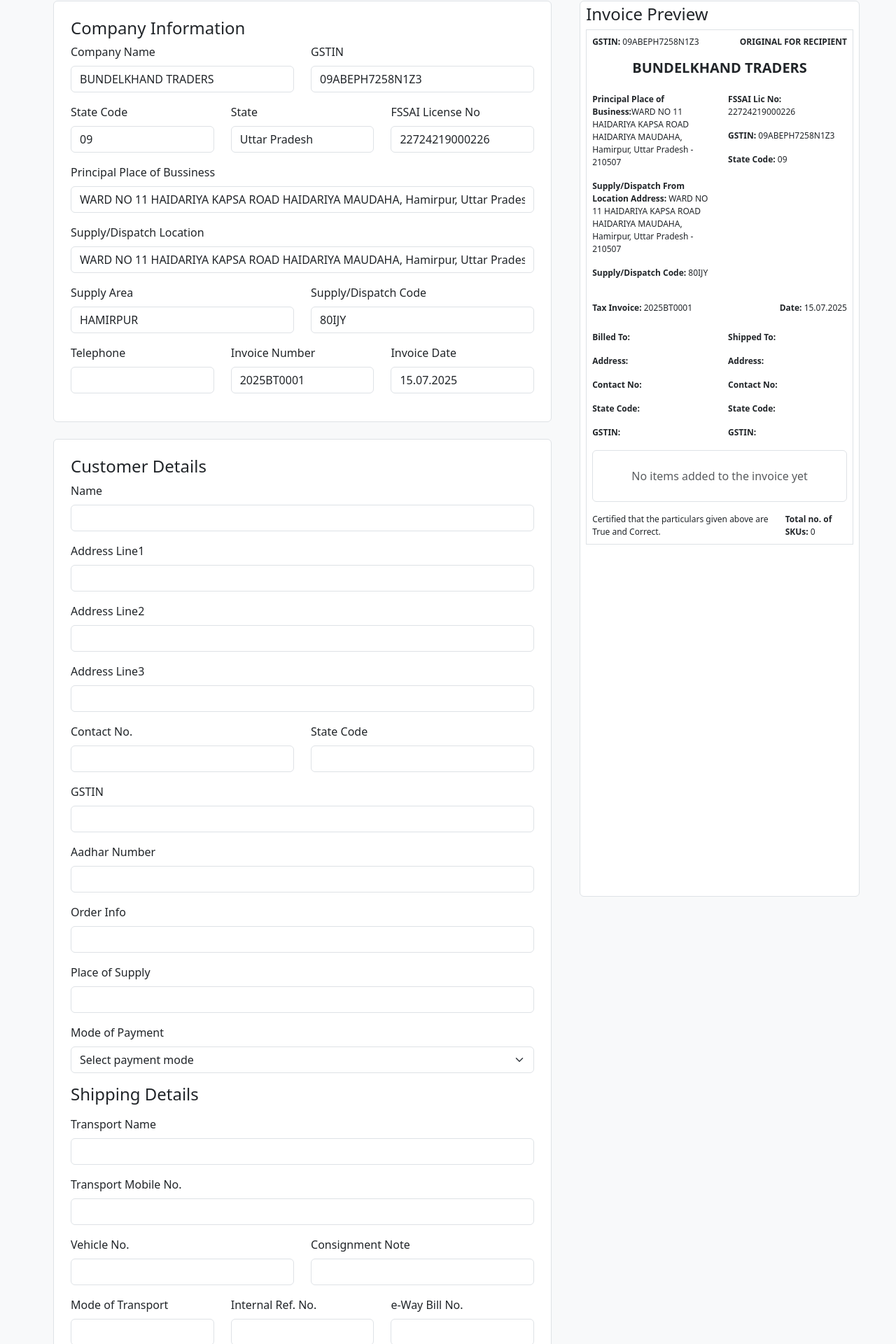
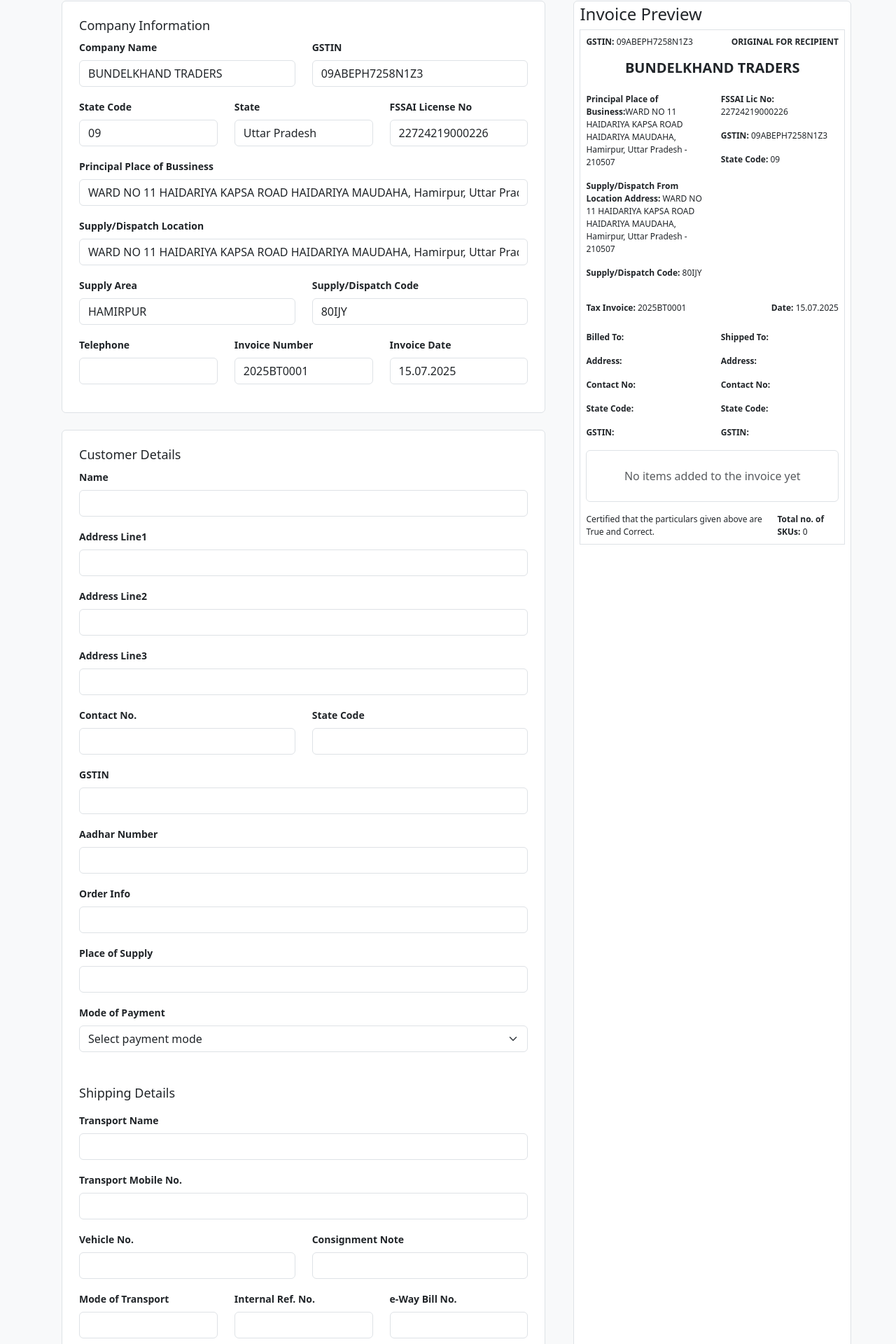
Before and after one commit to divyanshchoubeybiodata/bill-generator-task, a React (Vite) app: page / in a window 1280 px wide. Shown: the part 89-2009 px from the top of the page at 70% size. Built offline with nearby package versions, Linux system fonts and the light colour scheme.

Commit message:
Update 1

```diff
--- a/src/App.jsx
+++ b/src/App.jsx
@@ -516,7 +516,7 @@
   const [searchTerm, setSearchTerm] = useState("");
   const [selectedProduct, setSelectedProduct] = useState(null);
   const [formData, setFormData] = useState({ Quantity: 1 });
-  const [cart, setCart] = useState([]); // Store multiple added products
+  const [cart, setCart] = useState([]);
 
   const invoiceRef = useRef();
 
@@ -628,17 +628,17 @@
 
   return (
     <>
-      <div className="bg-light w-100 h-100">
+      <div className="container-fluid bg-light w-full h-100">
         <h3 className="text-center pt-4 fw-bolder">Sales Invoice Generator</h3>
 
         <div className="main  mx-5 ">
           <section className="container-fluid mt-4 mx-3">
             <form className="p-4 border rounded bg-white mb-4 ">
-              <h4>Company Information</h4>
+              <h4 style={{fontSize:"18px" }} className="b">Company Information</h4>
 
               <div className="row mb-3">
                 <div className="col-md-6">
-                  <label className="form-label">Company Name</label>
+                  <label className="form-label" style={{fontSize:"14px", fontWeight:600 }}>Company Name</label>
                   <input
                     type="text"
                     className="form-control"
@@ -647,7 +647,7 @@
                   />
                 </div>
                 <div className="col-md-6">
-                  <label className="form-label">GSTIN</label>
+                  <label className="form-label" style={{fontSize:"14px", fontWeight:600 }}>GSTIN</label>
                   <input
                     type="text"
                     className="form-control"
@@ -659,7 +659,7 @@
 
               <div className="row mb-3">
                 <div className="col-md-4">
-                  <label className="form-label">State Code</label>
+                  <label className="form-label" style={{fontSize:"14px", fontWeight:600 }}>State Code</label>
                   <input
                     type="text"
                     className="form-control"
@@ -668,7 +668,7 @@
                   />
                 </div>
                 <div className="col-md-4">
-                  <label className="form-label">State</label>
+                  <label className="form-label" style={{fontSize:"14px", fontWeight:600 }}>State</label>
                   <input
                     type="text"
                     className="form-control"
@@ -677,7 +677,7 @@
                   />
                 </div>
                 <div className="col-md-4">
-                  <label className="form-label">FSSAI License No</label>
+                  <label className="form-label" style={{fontSize:"14px", fontWeight:600 }}>FSSAI License No</label>
                   <input
                     type="text"
                     className="form-control"
@@ -688,7 +688,7 @@
               </div>
 
               <div className="mb-3">
-                <label className="form-label">
+                <label className="form-label" style={{fontSize:"14px", fontWeight:600 }}>
                   Principal Place of Bussiness
                 </label>
                 <input
@@ -700,7 +700,7 @@
               </div>
 
               <div className="mb-3">
-                <label className="form-label">Supply/Dispatch Location</label>
+                <label className="form-label" style={{fontSize:"14px", fontWeight:600 }}>Supply/Dispatch Location</label>
                 <input
                   type="text"
                   className="form-control"
@@ -711,7 +711,7 @@
 
               <div className="row mb-3">
                 <div className="col-md-6">
-                  <label className="form-label">Supply Area </label>
+                  <label className="form-label" style={{fontSize:"14px", fontWeight:600 }}>Supply Area </label>
                   <input
                     type="text"
                     className="form-control"
@@ -720,7 +720,7 @@
                   />
                 </div>
                 <div className="col-md-6">
-                  <label className="form-label">Supply/Dispatch Code</label>
+                  <label className="form-label" style={{fontSize:"14px", fontWeight:600 }}>Supply/Dispatch Code</label>
                   <input
                     type="text"
                     className="form-control"
@@ -732,11 +732,11 @@
 
               <div className="row mb-3">
                 <div className="col-md-4">
-                  <label className="form-label">Telephone</label>
-                  <input type="number" className="form-control" />
+                  <label className="form-label" style={{fontSize:"14px", fontWeight:600 }}>Telephone</label>
+                  <input type="tel" className="form-control" />
                 </div>
                 <div className="col-md-4">
-                  <label className="form-label">Invoice Number</label>
+                  <label className="form-label" style={{fontSize:"14px", fontWeight:600 }}>Invoice Number</label>
                   <input
                     type="text"
                     className="form-control"
@@ -745,7 +745,7 @@
                   />
                 </div>
                 <div className="col-md-4">
-                  <label className="form-label">Invoice Date</label>
+                  <label className="form-label"style={{fontSize:"14px", fontWeight:600 }}>Invoice Date</label>
                   <input
                     type="text"
                     className="form-control"
@@ -757,10 +757,10 @@
             </form>
 
             <form className="p-4 border rounded bg-white mb-4 ">
-              <h4>Customer Details</h4>
+              <h4 style={{fontSize:"18px" }}>Customer Details</h4>
 
               <div className="mb-3">
-                <label className="form-label">Name</label>
+                <label className="form-label" style={{fontSize:"14px", fontWeight:600 }}>Name</label>
                 <input
                   type="text"
                   className="form-control"
@@ -770,7 +770,7 @@
               </div>
 
               <div className="mb-3">
-                <label className="form-label">Address Line1</label>
+                <label className="form-label" style={{fontSize:"14px", fontWeight:600 }}>Address Line1</label>
                 <input
                   type="text"
                   className="form-control"
@@ -780,7 +780,7 @@
               </div>
 
               <div className="mb-3">
-                <label className="form-label">Address Line2</label>
+                <label className="form-label" style={{fontSize:"14px", fontWeight:600 }}>Address Line2</label>
                 <input
                   type="text"
                   className="form-control"
@@ -790,7 +790,7 @@
               </div>
 
               <div className="mb-3">
-                <label className="form-label">Address Line3</label>
+                <label className="form-label" style={{fontSize:"14px", fontWeight:600 }}>Address Line3</label>
                 <input
                   type="text"
                   className="form-control"
@@ -801,16 +801,16 @@
 
               <div className="row mb-3">
                 <div className="col-md-6">
-                  <label className="form-label">Contact No.</label>
+                  <label className="form-label" style={{fontSize:"14px", fontWeight:600 }}>Contact No.</label>
                   <input
-                    type="text"
+                    type="tel"
                     className="form-control"
                     onChange={(e) => setContactNo(e.target.value)}
                     value={ContactNo}
                   />
                 </div>
                 <div className="col-md-6">
-                  <label className="form-label">State Code</label>
+                  <label className="form-label" style={{fontSize:"14px", fontWeight:600 }}>State Code</label>
                   <input
                     type="text"
                     className="form-control"
@@ -821,7 +821,7 @@
               </div>
 
               <div className="mb-3">
-                <label className="form-label">GSTIN</label>
+                <label className="form-label" style={{fontSize:"14px", fontWeight:600 }}>GSTIN</label>
                 <input
                   type="text"
                   className="form-control"
@@ -831,12 +831,12 @@
               </div>
 
               <div className="mb-3">
-                <label className="form-label">Aadhar Number</label>
+                <label className="form-label" style={{fontSize:"14px", fontWeight:600 }}>Aadhar Number</label>
                 <input type="text" className="form-control" />
               </div>
 
               <div className="mb-3">
-                <label className="form-label">Order Info</label>
+                <label className="form-label" style={{fontSize:"14px", fontWeight:600 }}>Order Info</label>
                 <input
                   type="text"
                   className="form-control"
@@ -846,7 +846,7 @@
               </div>
 
               <div className="mb-3">
-                <label className="form-label">Place of Supply</label>
+                <label className="form-label" style={{fontSize:"14px", fontWeight:600 }}>Place of Supply</label>
                 <input
                   type="text"
                   className="form-control"
@@ -855,8 +855,8 @@
                 />
               </div>
 
-              <div className="mb-3">
-                <label className="form-label">Mode of Payment</label>
+              <div className="mb-5">
+                <label className="form-label" style={{fontSize:"14px", fontWeight:600 }}>Mode of Payment</label>
                 <select className="form-select mb-3">
                   <option value="" disabled selected><b>Select payment mode</b></option>
                   <option>Cash</option>
@@ -865,40 +865,40 @@
                 </select>
               </div>
 
-              <h4 className="mb-3">Shipping Details</h4>
+              <h4 className="mb-3" style={{fontSize:"18px" }}>Shipping Details</h4>
 
               <div className="mb-3">
-                <label className="form-label">Transport Name</label>
+                <label className="form-label" style={{fontSize:"14px", fontWeight:600 }}>Transport Name</label>
                 <input type="text"  onChange={(e) => setSName(e.target.value)} value={SName} className="form-control" />
               </div>
 
               <div className="mb-3">
-                <label className="form-label">Transport Mobile No.</label>
-                <input type="text"  onChange={(e) => setSContactNo(e.target.value)} value={SContactNo} className="form-control" />
+                <label className="form-label" style={{fontSize:"14px", fontWeight:600 }}>Transport Mobile No.</label>
+                <input type="tel"  onChange={(e) => setSContactNo(e.target.value)} value={SContactNo} className="form-control" />
               </div>
 
               <div className="row mb-3">
                 <div className="col-md-6">
-                  <label className="form-label">Vehicle No.</label>
+                  <label className="form-label" style={{fontSize:"14px", fontWeight:600 }}>Vehicle No.</label>
                   <input type="number" className="form-control" />
                 </div>
                 <div className="col-md-6">
-                  <label className="form-label">Consignment Note</label>
+                  <label className="form-label" style={{fontSize:"14px", fontWeight:600 }}>Consignment Note</label>
                   <input type="text" className="form-control" />
                 </div>
               </div>
 
               <div className="row mb-3">
                 <div className="col-md-4">
-                  <label className="form-label">Mode of Transport</label>
+                  <label className="form-label" style={{fontSize:"14px", fontWeight:600 }}>Mode of Transport</label>
                   <input type="text" className="form-control" />
                 </div>
                 <div className="col-md-4">
-                  <label className="form-label">Internal Ref. No.</label>
+                  <label className="form-label" style={{fontSize:"14px", fontWeight:600 }}>Internal Ref. No.</label>
                   <input type="text" className="form-control" />
                 </div>
                 <div className="col-md-4">
-                  <label className="form-label">e-Way Bill No.</label>
+                  <label className="form-label" style={{fontSize:"14px", fontWeight:600 }}>e-Way Bill No.</label>
                   <input type="text" className="form-control" />
                 </div>
               </div>
@@ -910,7 +910,7 @@
                   <div className="col-lg-12">
                     <div className="card p-4 mb-3">
                       <div className="d-flex justify-content-between mb-3">
-                        <h4>Products</h4>
+                        <h4 style={{fontSize:"18px" }}>Products</h4>
                         <button
                           className="btn btn-dark"
                           onClick={handleAddProduct}
@@ -980,7 +980,7 @@
 
                       {/* Product Search */}
                       <div className="container mt-4">
-                        <label className="mb-2">Product Search</label>
+                        <label className="mb-2" style={{fontSize:"14px", fontWeight:600 }}>Product Search</label>
                         <input
                           type="text"
                           className="form-control"
@@ -1015,10 +1015,10 @@
                               <div className="row">
                                 {Object.keys(formData).map((key) => (
                                   <div className="col-md-4 mb-3" key={key}>
-                                    <label className="form-label">{key}</label>
+                                    <label className="form-label" style={{fontSize:"14px", fontWeight:600 }}>{key}</label>
                                     <input
                                       type={
-                                        key === "Quantity" ? "number" : "text"
+                                        ["Quantity", "Cess", "CGST", "SGST", "RateUnit"].includes(key) ? "number" : "text"
                                       }
                                       name={key}
                                       value={formData[key]}
@@ -1067,7 +1067,7 @@
                     </div>
 
                     <div className="p-4 border rounded bg-white mb-4">
-                      <h4>Tax Summary</h4>
+                      <h4 style={{fontSize:"18px" }}>Tax Summary</h4>
                       {cart.length === 0 ? (
                         <input
                           className="form-control text-center p-4"
@@ -1119,6 +1119,7 @@
                     </div>
 
                     <div className="p-4 border rounded bg-white mb-4">
+                      <h4 style={{fontSize:"18px" }} className="mb-2">Declaration</h4>
                       <div className="p-4 border rounded bg-white mb-4">
                         <h6>
                           Certified that the particulars given above are True
@@ -1173,7 +1174,7 @@
 
 
             <div
-              ref={invoiceRef} style={{width:"50vw", fontSize:"12px", marginLeft:"12px", height:"100vw"}}
+              ref={invoiceRef} style={{width:"50vw", fontSize:"12px", marginLeft:"12px", }}
               className="container-fluid printer px-2 mt-4 me-1 p-1 border rounded bg-white"
             >
               <h4 className="mb-2">Invoice Preview</h4>
```
